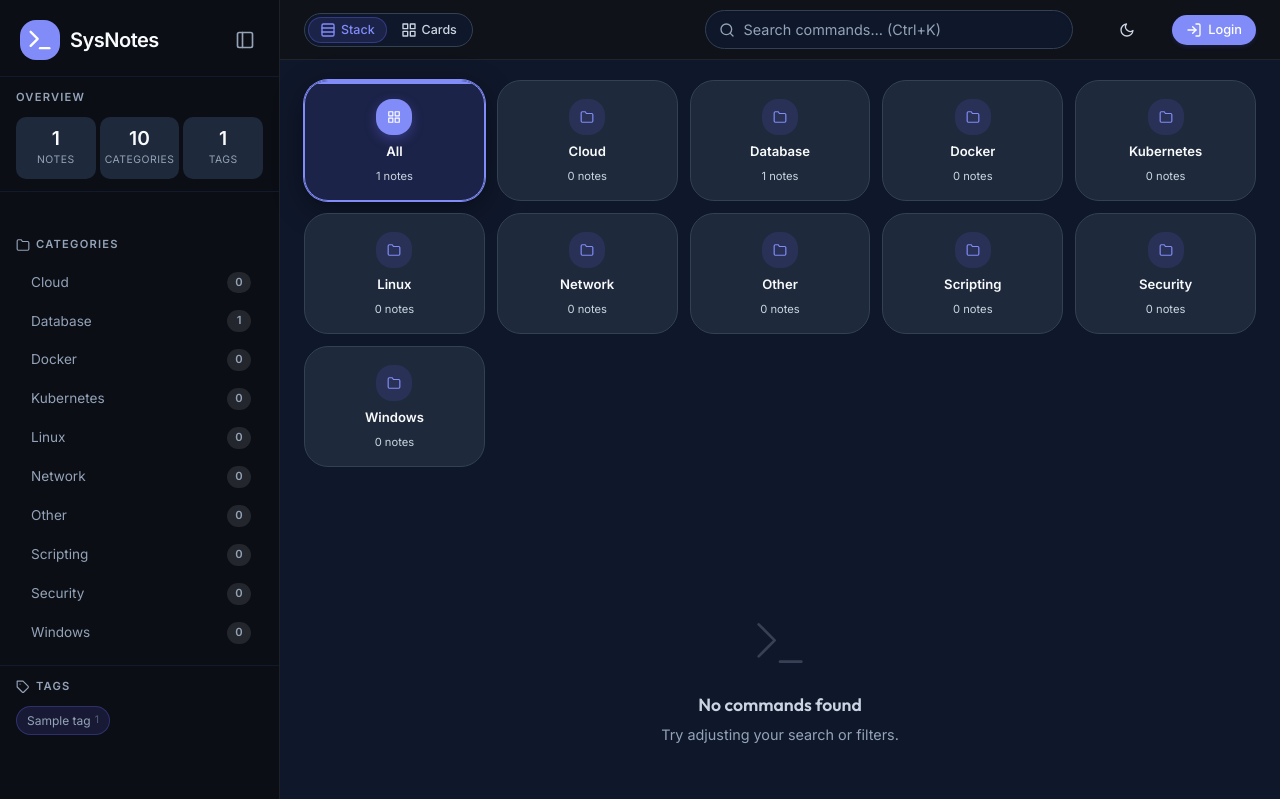
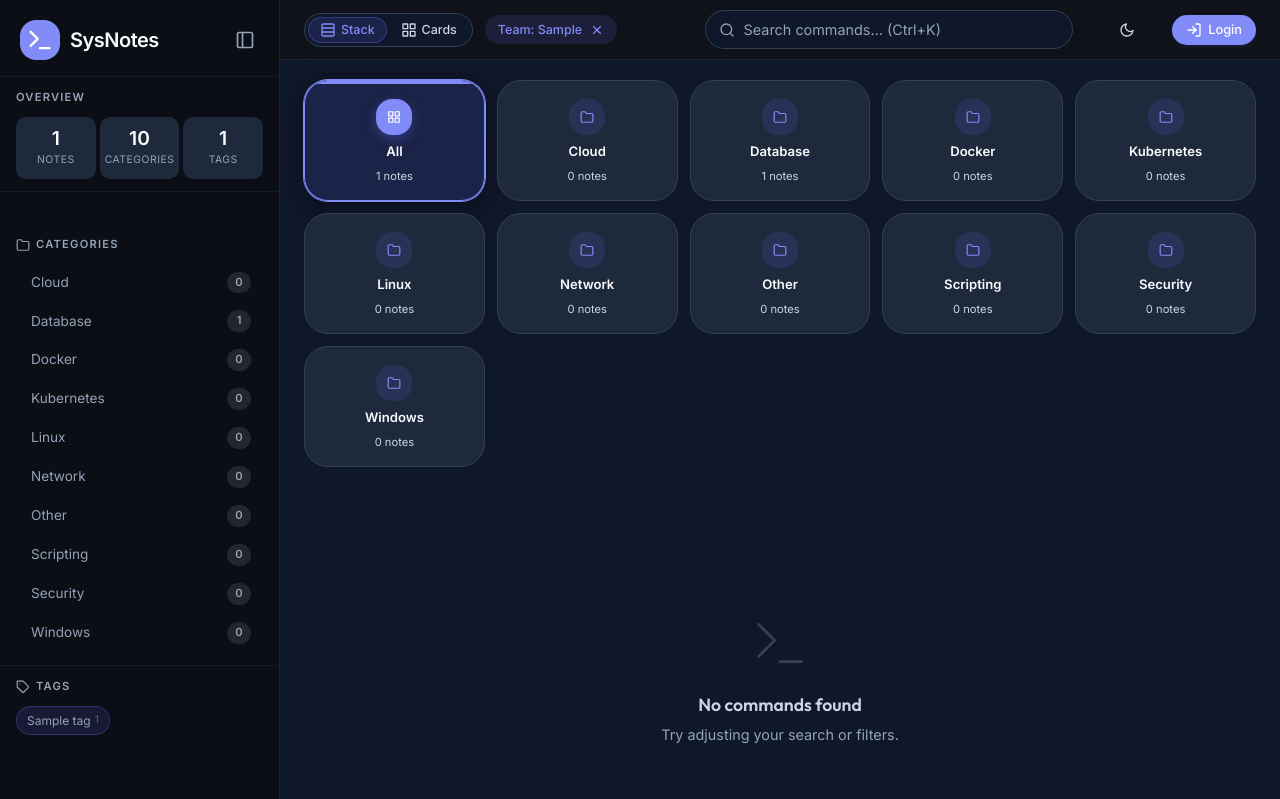
Before and after one commit to aloysiuspattath/sysnotes, a Flask app: template templates/index.html in a window 1280 px wide. Shown: the top 799 px of the page. Run offline with Flask 3, Linux system fonts and the light colour scheme; data comes from the database, SQL or seed files in the repository; the template is opened without the code that fills it: most values are stand-ins (such as "Sample title", 1, 10 or a date in 2020); data that the repository does not hold is empty.

Commit message:
Add team subpath routing and dashboard filtering support

```diff
--- a/app.py
+++ b/app.py
@@ -150,6 +150,29 @@ def handle_exception(e):
 @app.route('/')
 def serve_index():
     return render_template('index.html', base_url=get_base_url())
+
+@app.route('/t/<team_name>')
+@app.route('/<team_name>')
+def serve_team_index(team_name):
+    # Exclude system folders, favicon and static assets
+    if team_name in ['static', 'uploads', 'api', 'note', 'favicon.ico'] or '.' in team_name:
+        # Let Flask fall back to static/default routing
+        return None
+
+    conn = get_db()
+    try:
+        cursor = conn.cursor()
+        # Find if the team name exists in the database
+        cursor.execute("SELECT name FROM teams WHERE LOWER(name) = ?", (team_name.lower(),))
+        row = cursor.fetchone()
+        if row:
+            # Render index.html with the selected team
+            return render_template('index.html', base_url=get_base_url(), default_team=row['name'])
+    finally:
+        conn.close()
+
+    # If team does not exist, redirect to home page
+    return redirect('/')
 
 # Serve uploaded images
 @app.route('/uploads/<path:filename>')
@@ -844,6 +867,7 @@ def get_notes():
         query = request.args.get('q', '').strip()
         category = request.args.get('category', '').strip()
         tag = request.args.get('tag', '').strip()
+        team_filter = request.args.get('team', '').strip()
         status = request.args.get('status', '').strip()
 
         page = request.args.get('page', 1, type=int)
@@ -884,6 +908,14 @@ def get_notes():
             base_select += " LEFT JOIN note_tags nt ON nt.note_id = n.id LEFT JOIN tags tg ON tg.id = nt.tag_id"
             conditions.append("tg.name = ?")
             params.append(tag)
+
+        if team_filter:
+            if team_filter.isdigit():
+                conditions.append("n.team_id = ?")
+                params.append(int(team_filter))
+            else:
+                conditions.append("n.team_id IN (SELECT id FROM teams WHERE LOWER(name) = ?)")
+                params.append(team_filter.lower())
 
         # Determine user auth details
         token = request.headers.get('Authorization')
--- a/static/app.js
+++ b/static/app.js
@@ -69,6 +69,7 @@
     let activePending = false;
     let activeDrafts = false;
     let activeTag = null;
+    let activeTeamFilter = window.DEFAULT_TEAM_FILTER || null;
     let allNotes = [];
     let allCategories = [];
     let allTags = [];
@@ -809,6 +810,7 @@
         if (activeTag) params.push('tag=' + encodeURIComponent(activeTag));
         if (activePending) params.push('status=pending');
         if (activeDrafts) params.push('status=draft');
+        if (activeTeamFilter) params.push('team=' + encodeURIComponent(activeTeamFilter));
         url += params.join('&');
 
         try {
@@ -1020,6 +1022,9 @@
         } else if (activeTag) {
             textEl.textContent = 'Tag: ' + activeTag;
             el.style.display = 'inline-flex';
+        } else if (activeTeamFilter) {
+            textEl.textContent = 'Team: ' + activeTeamFilter;
+            el.style.display = 'inline-flex';
         } else {
             el.style.display = 'none';
         }
@@ -1027,6 +1032,10 @@
 
     function clearFilter() {
         activeCategory = null; activeCategoryName = null; activeTag = null; activePending = false; activeDrafts = false;
+        activeTeamFilter = null;
+        if (window.history && window.history.pushState) {
+            window.history.pushState(null, null, '/');
+        }
         if (isAdminPageOpen) closeAdminPage();
         updateFilterIndicator(); fetchNotes();
         renderSidebarCategories(allCategories); renderCategoryCards(allCategories); renderTags(allTags);
@@ -2474,6 +2483,7 @@
         fetchTeams();
         setupVisibilityListeners();
         bindTeamsEventListeners();
+        updateFilterIndicator();
 
         // Note type toggles (form)
         initNoteTypeToggle('add');
--- a/templates/index.html
+++ b/templates/index.html
@@ -1309,6 +1309,9 @@
     <div id="toast-container" class="toast-container"></div>
 
 
+    <script>
+        window.DEFAULT_TEAM_FILTER = {% if default_team %}"{{ default_team }}"{% else %}null{% endif %};
+    </script>
     <script src="static/app.js?v=54"></script>
 </body>
 </html>
```
